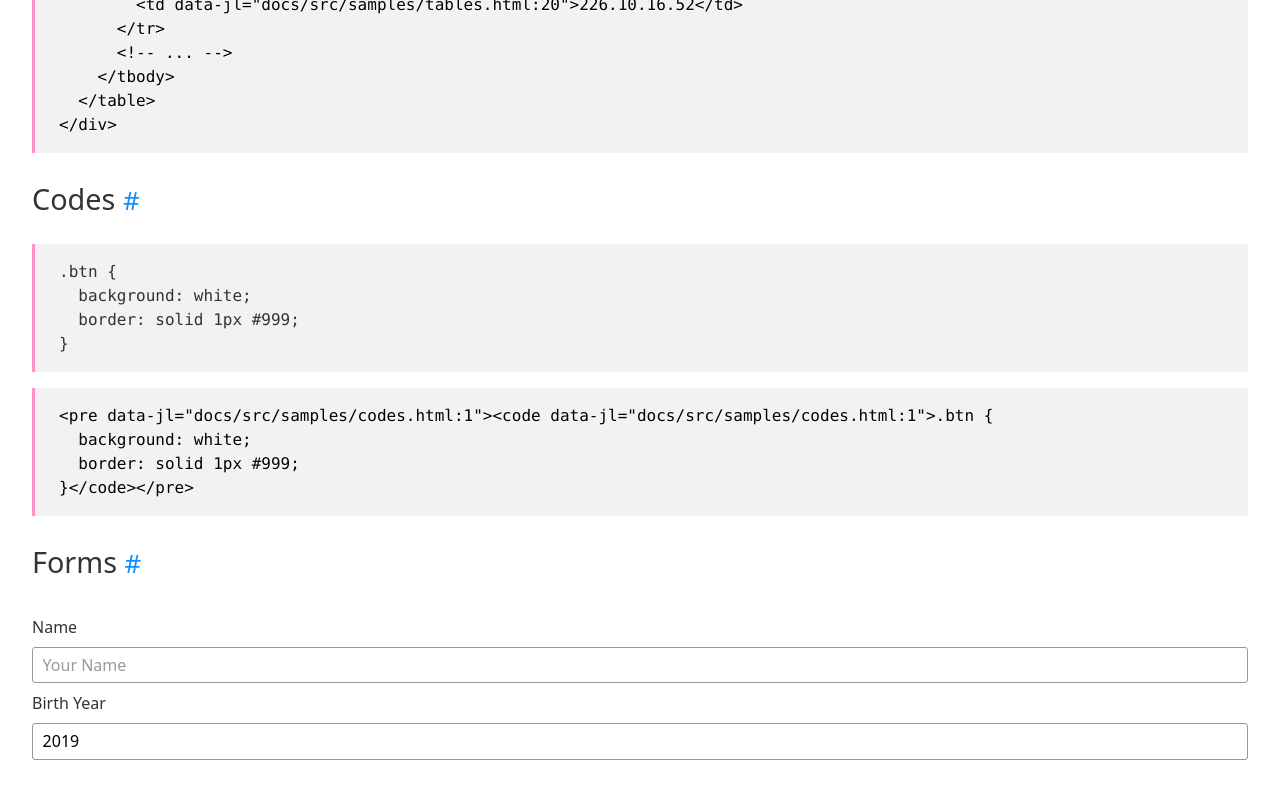
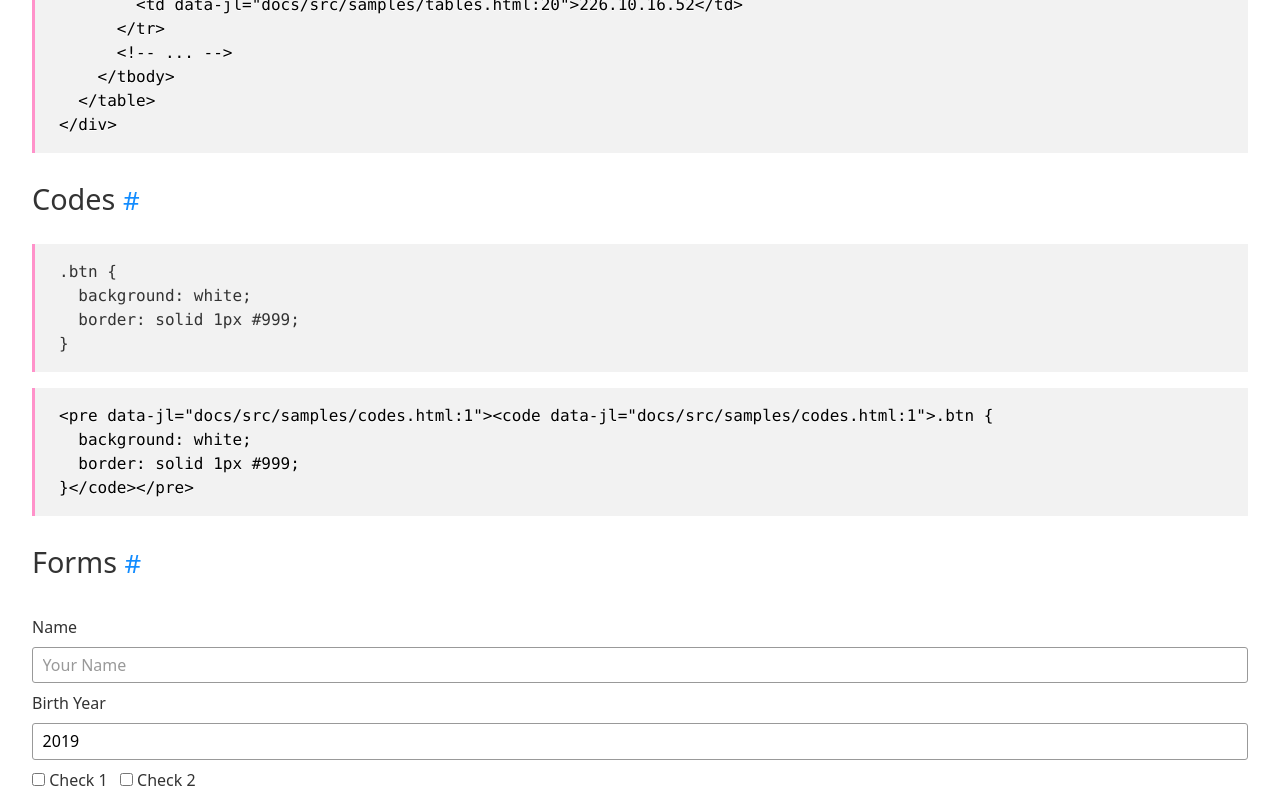
Before and after one commit to ia7ck/eperc, a website: page docs/src/index.ejs in a window 1280 px wide. Shown: the part 4188-4988 px from the top of the page. Before the commit the page ends 4948 px from the top, so only its background shows below. Drawn offline with nearby package versions, Linux system fonts and the light colour scheme; files that its build step writes are made by us from their sources.

Commit message:
add checkbox

```diff
--- a/docs/src/_form.ejs
+++ b/docs/src/_form.ejs
@@ -7,4 +7,12 @@
     <option value="2018">2018</option>
     <option value="2017">2017</option>
   </select>
+  <label class="form-label checkbox-label">
+    <input type="checkbox">
+    Check 1
+  </label>
+  <label class="form-label checkbox-label">
+    <input type="checkbox">
+    Check 2
+  </label>
 </form>
--- a/src/_form.scss
+++ b/src/_form.scss
@@ -1,5 +1,5 @@
 .form-label {
-  display: block;
+  display: inline-block;
   padding: 0.5em 0;
 }
 
@@ -28,3 +28,13 @@
     cursor: pointer;
   }
 }
+
+.checkbox-label {
+  padding-right: .5em;
+  &:hover {
+    cursor: pointer;
+  }
+  & input {
+    cursor: pointer;
+  }
+}
```
Also changed, not shown: dist/plitz.css, dist/plitz.min.css, docs/dist/plitz.css, docs/dist/plitz.min.css, docs/index.html.
